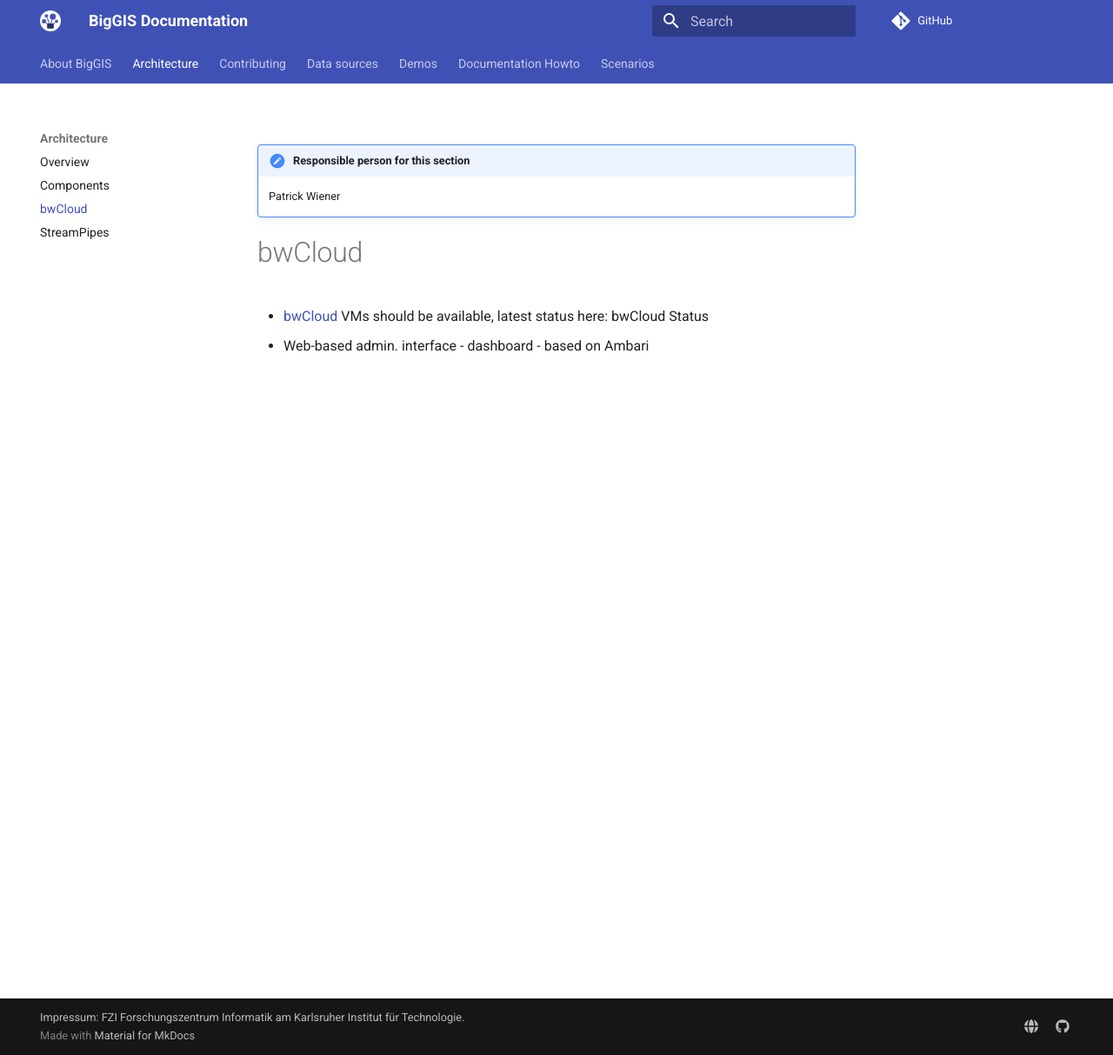
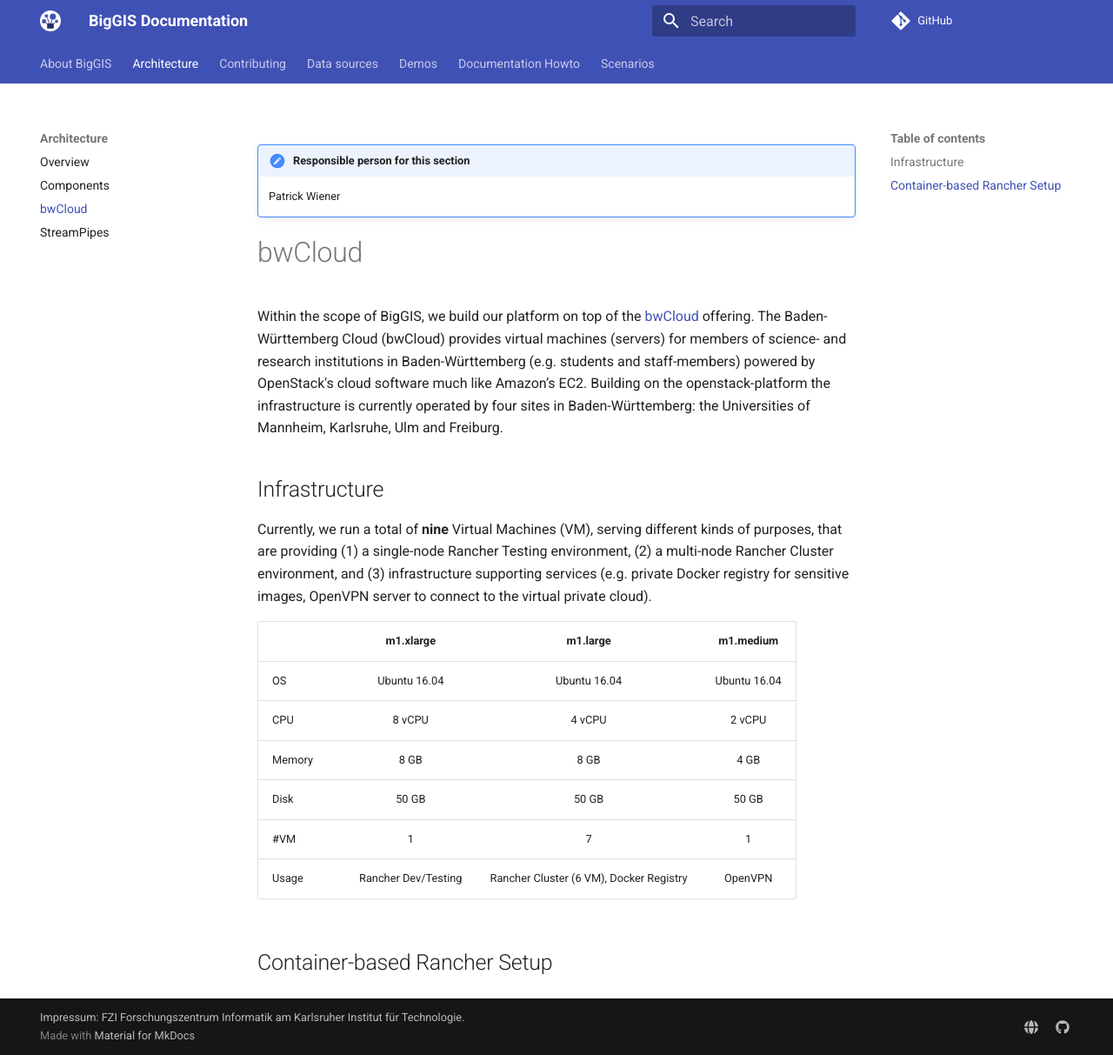
Before and after one commit to biggis-project/biggis-docs, an MkDocs documentation site: the page built from docs/architecture/Infrastructure_on_bwCloud.md, in a window 1280 px wide and 1213 px high. Shown: the whole window at 87% size. Built offline with MkDocs 1.6.1 and Material for MkDocs 9.7.7, drawn with Linux system fonts in a browser that asks for light colours; nearby versions of some CDN libraries; a script that is not in the unit is left out; comment, search, counter and statistics services are not loaded; old or Windows-style settings are respelled for this version of MkDocs.

Commit message:
added bwCloud infrastructure description

```diff
--- a/docs/architecture/Infrastructure_on_bwCloud.md
+++ b/docs/architecture/Infrastructure_on_bwCloud.md
@@ -2,6 +2,24 @@
     Patrick Wiener
 
 # bwCloud
+Within the scope of BigGIS, we build our platform on top of the [bwCloud](https://www.bw-cloud.org/) offering. The Baden-Württemberg Cloud (bwCloud)
+provides virtual machines (servers) for members of science- and research institutions in Baden-Württemberg (e.g. students and
+staff-members) powered by OpenStack's cloud software much like Amazon’s EC2. Building on the openstack-platform the infrastructure is currently operated by four sites
+in Baden-Württemberg: the Universities of Mannheim, Karlsruhe, Ulm and Freiburg.
 
-- [bwCloud](https://www.bw-cloud.org/) VMs should be available, latest status here: bwCloud Status
-- Web-based admin. interface - dashboard - based on Ambari
+## Infrastructure
+Currently, we run a total of **nine** Virtual Machines (VM), serving different kinds of purposes, that are providing (1)
+a single-node Rancher Testing environment, (2) a multi-node Rancher Cluster environment, and (3) infrastructure supporting services (e.g. private
+Docker registry for sensitive images, OpenVPN server to connect to the virtual private cloud).
+
+|        |      m1.xlarge      |                 m1.large                |   m1.medium  |
+|--------|:-------------------:|:---------------------------------------:|:------------:|
+| OS     |     Ubuntu 16.04    |               Ubuntu 16.04              | Ubuntu 16.04 |
+| CPU    |        8 vCPU       |                  4 vCPU                 |    2 vCPU    |
+| Memory |         8 GB        |                   8 GB                  |     4 GB     |
+| Disk   |        50 GB        |                  50 GB                  |     50 GB    |
+| #VM    |          1          |                    7                    |       1      |
+| Usage  | Rancher Dev/Testing | Rancher Cluster (6 VM), Docker Registry |    OpenVPN   |
+
+
+## Container-based Rancher Setup
```
Also changed, not shown: docs/architecture/bwcloud/bwcloud_infrastructure.png (added).
